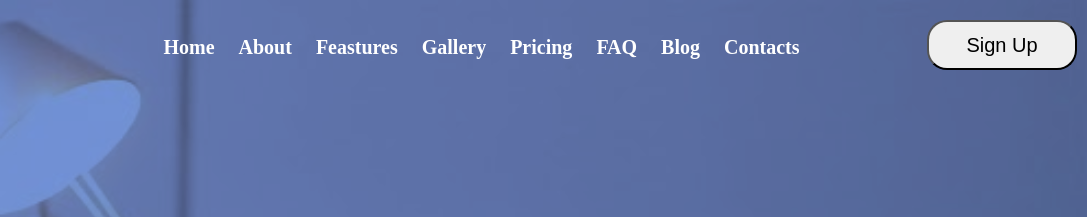
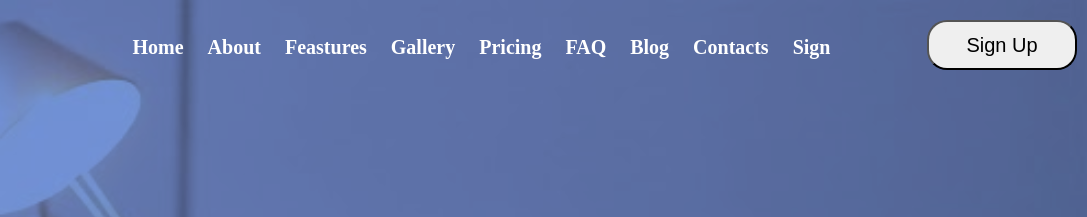
Before and after one commit to larissa-azuma/appy.beta, a plain HTML site: page index.html in a window 1280 px wide. Shown: the top 217 px of the page, 193-1280 px from the left. Drawn offline with Linux system fonts and the light colour scheme.

Commit message:
Update index.html

```diff
--- a/index.html
+++ b/index.html
@@ -21,6 +21,7 @@
                 <li>FAQ</li>
                 <li>Blog</li>
                 <li>Contacts</li>
+                <li>Sign</li>
 
 
             </ul>
```
